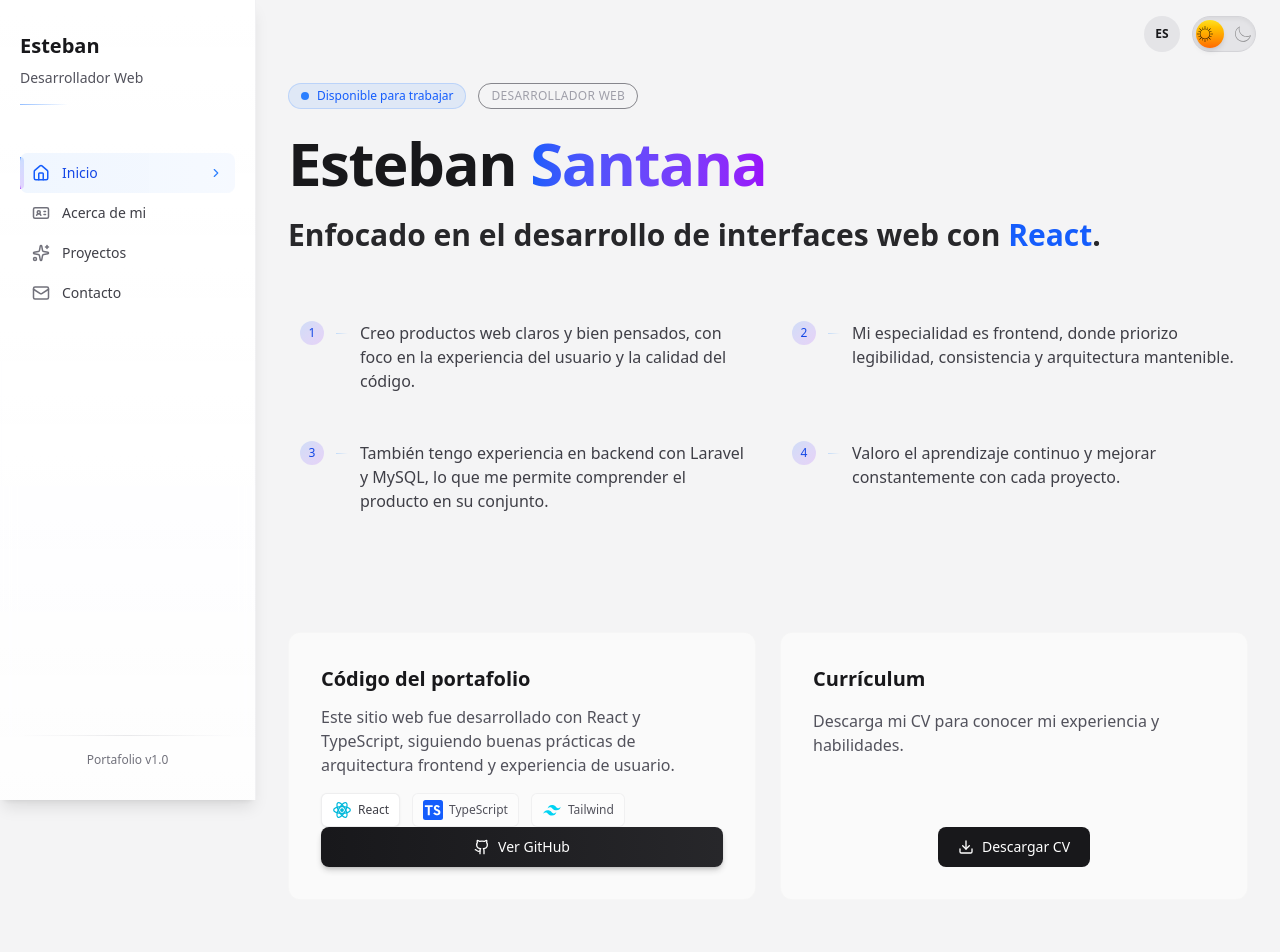
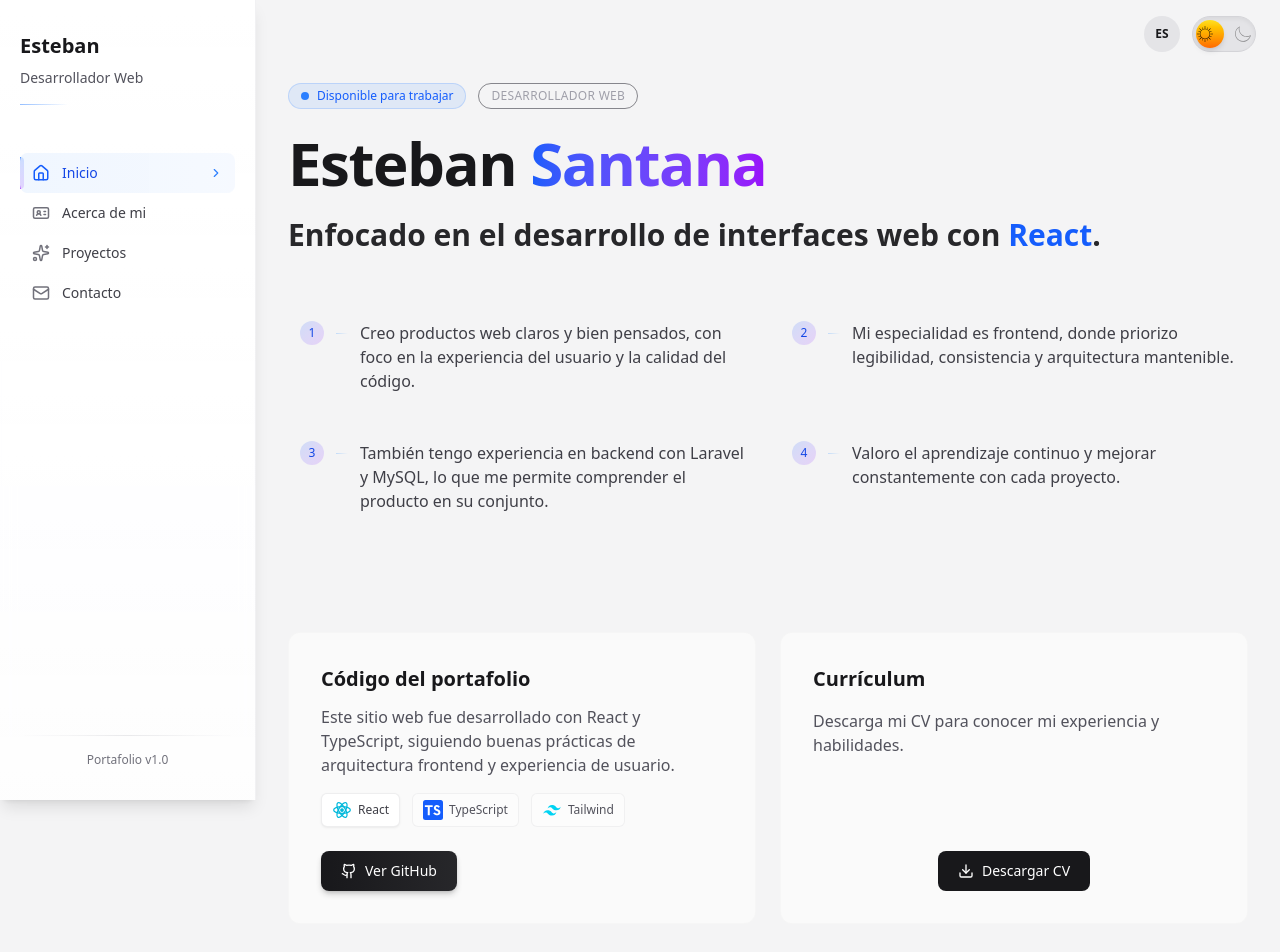
Before and after one commit to bsantanag95/proyecto_portafolio, a React (Vite) app: page / in a window 1280 px wide. Shown: the top 952 px of the page. Built offline with nearby package versions, Linux system fonts and the light colour scheme.

Commit message:
fix(ui): prevent GitHubButton from stretching in flex layouts

```diff
--- a/src/components/ui/GitHubButton.tsx
+++ b/src/components/ui/GitHubButton.tsx
@@ -19,7 +19,6 @@ const GitHubButton = ({ href, label }: GitHubButtonProps) => {
         transition-all duration-300 ease-out
         focus:outline-none focus-visible:ring-2 focus-visible:ring-blue-500/50
 
-        /* Gradiente en lugar de color sólido */
         bg-linear-to-r from-zinc-900 to-zinc-800
         text-white
         shadow-md shadow-zinc-900/20
--- a/src/pages/Home/GitHubCta.tsx
+++ b/src/pages/Home/GitHubCta.tsx
@@ -100,10 +100,12 @@ function GithubCTA() {
       </div>
 
       {/* CTA */}
-      <GitHubButton
-        href="https://github.com/bsantanag95/proyecto_portafolio"
-        label={t.home.viewGithub}
-      />
+      <div className="pt-6 self-start">
+        <GitHubButton
+          href="https://github.com/bsantanag95/proyecto_portafolio"
+          label={t.home.viewGithub}
+        />
+      </div>
     </section>
   );
 }
```
